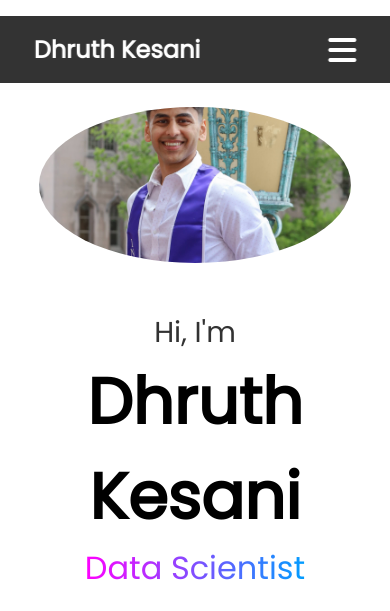
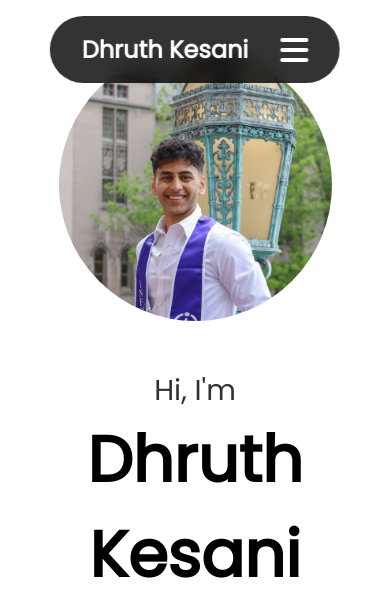
Before and after one commit to randomdrth/Portfolio, a plain HTML site: page index.html in a window 390 px wide. Shown: the top 611 px of the page. Drawn offline with Linux system fonts and the light colour scheme.

Commit message:
dropdown and mobile fix

```diff
--- a/script.js
+++ b/script.js
@@ -1,6 +1,15 @@
 const menuIcon = document.querySelector('#menu-icon');
 const navLinks = document.querySelector('.nav-links');
 
-menuIcon.onClick = () => {
+// Fixed: Use addEventListener instead of onClick
+menuIcon.addEventListener('click', function() {
     navLinks.classList.toggle('active');
-}
+});
+
+// Close menu when clicking on a nav link
+const navItems = document.querySelectorAll('.nav-links a');
+navItems.forEach(item => {
+    item.addEventListener('click', function() {
+        navLinks.classList.remove('active');
+    });
+});
--- a/style.css
+++ b/style.css
@@ -590,6 +590,7 @@ li a:hover::before{
 #menu-icon{
     font-size: 2rem;
     display: none;
+    cursor: pointer;
 }
 
 /* MAIN FIX: Better balanced section spacing */
@@ -624,7 +625,7 @@ section{
     height: 40vw; /* Force the same height as width to make it square */
     border-radius: 50%;
     object-fit: cover; /* This will crop the image to fit the square while maintaining aspect ratio */
-    object-position: center; /* Centers the image within the crop area */
+    object-position: center top; /* Centers the image within the crop area */
 }
 
 .info-box{
@@ -915,6 +916,11 @@ footer ul li a{
     .about-container{
         flex-direction: column;
     }
+    .about img{
+        width: 60vw;
+        height: 60vw;
+        object-position: center 20%; /* Add this */
+    }
     .input-box input{
         padding: 1rem 2rem;
         font-size: 1.8rem;
@@ -931,8 +937,6 @@ footer ul li a{
     .experience-info img{
         width: 70vw;
     }
-
-    /* Comfortable spacing on mobile */
     section{
         padding: 3rem 10%;
     }
@@ -967,14 +971,20 @@ footer ul li a{
         display: block;
     }
     header{
-        padding: 1rem 5rem;
-        gap: 8rem;
+        padding: 1rem 2rem;
+        gap: 2rem;
+        justify-content: space-between;
     }
     header .logo{
         font-size: 1.5rem;
     }
     .about-container img{
         width: 80vw;
+    }
+    .about img{
+        width: 70vw;
+        height: 70vw;
+        object-position: center 15%;
     }
     .input-box input{
         padding: 0.5rem 3rem;
```
Also changed, not shown: 1 other file.
